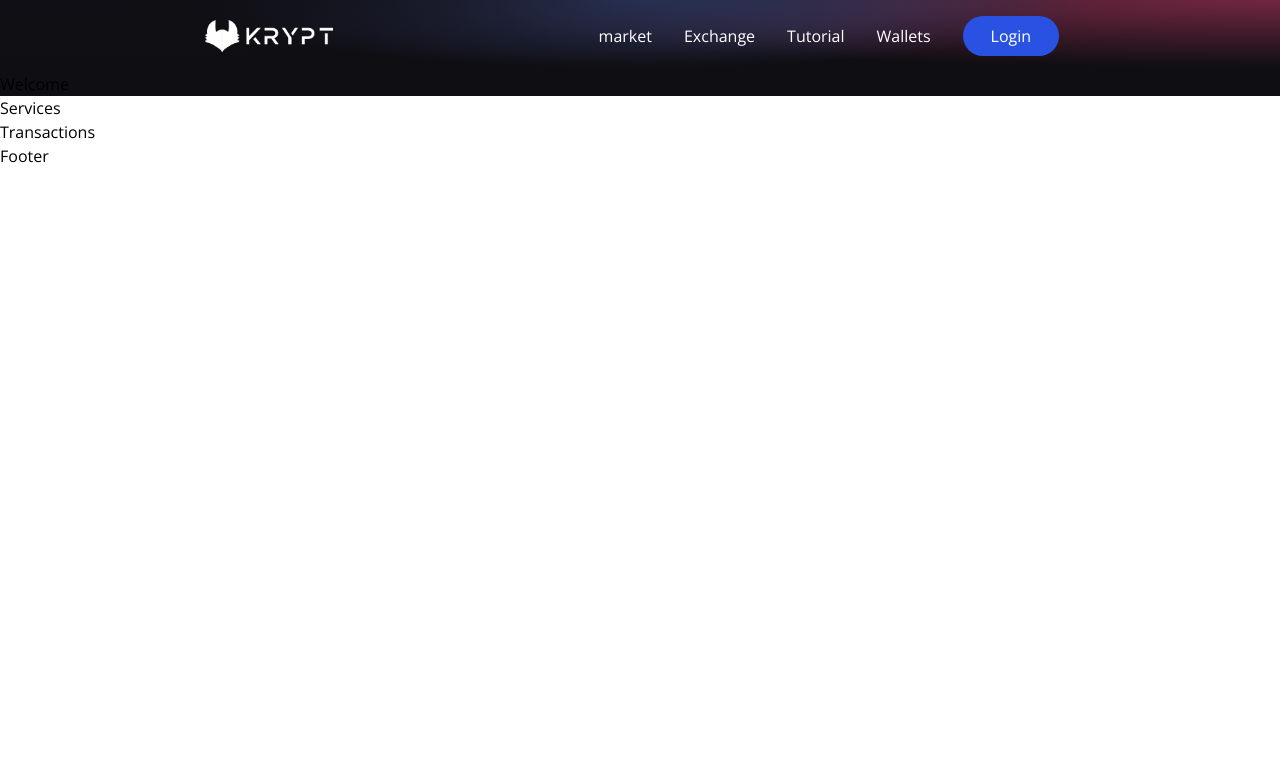
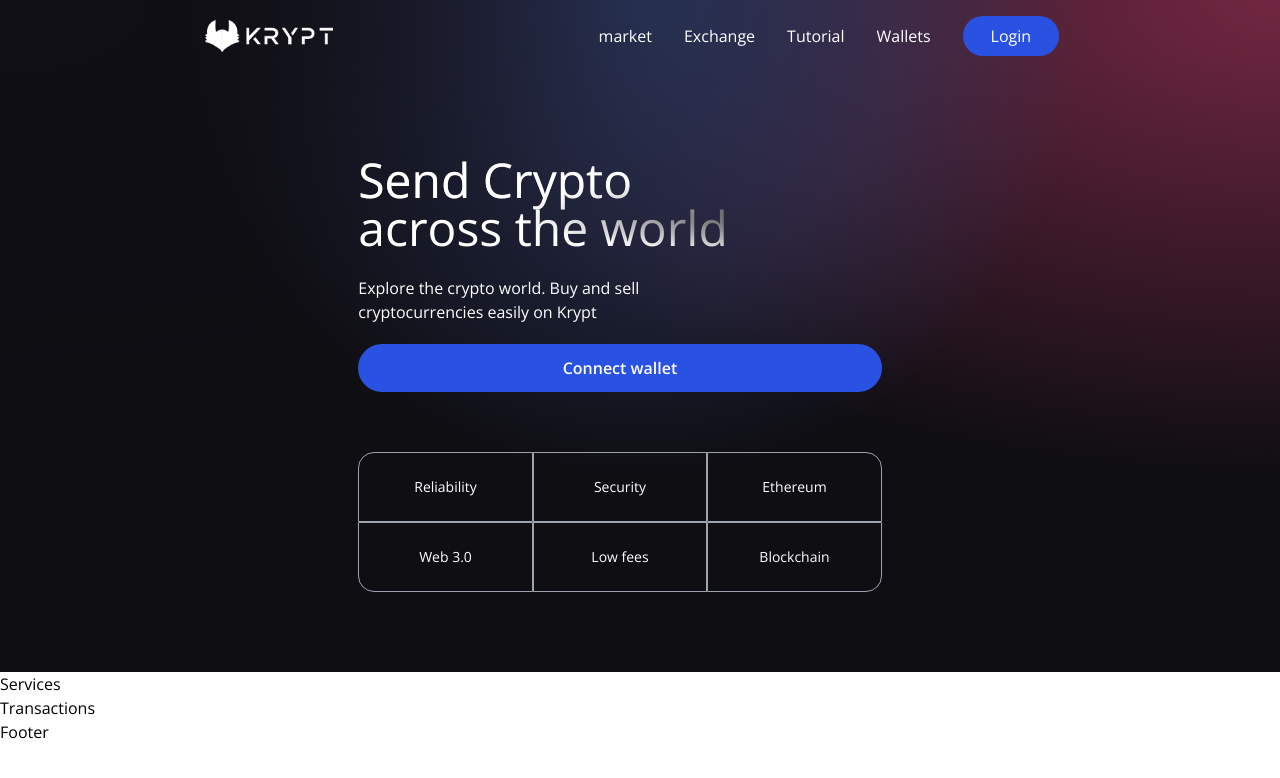
Before and after one commit to kevmhughes/krypt, a React (Vite) app in the folder client/: page / in a window 1280 px wide. Shown: the top 778 px of the page. Built offline with nearby package versions, Linux system fonts and the light colour scheme.

Commit message:
Update Welcome.jsx

```diff
--- a/client/src/components/Welcome.jsx
+++ b/client/src/components/Welcome.jsx
@@ -1,5 +1,46 @@
+import { AiFillPlayCircle } from "react-icons/ai";
+import { SiEthereum } from "react-icons/si";
+import { BsInfoCircle } from "react-icons/bs";
+
+import { Loader } from "./";
+
+const commonStyles =
+  "min-h-[70px] sm:px-0 px-2 sm:min-w-[120px] flex justify-center items-center border-[0.5px] border-gray-400 text-sm font-light text-white";
+
 const Welcome = () => {
-  return <h1>Welcome</h1>;
+  const connectWallet = () => {};
+
+  return (
+    <div className="flex w-full justify-center items-center">
+      <div className="flex md:flex-row flex-col items-start justify-between md:p-20 py-12 px-44">
+        <div className="flex flex-1 justify-start flex-col md:mr-10">
+          <h1 className="text-3xl sm:text-5xl text-white text-gradient py-1">
+            Send Crypto <br /> across the world
+          </h1>
+          <p className="text-left mt-5 text-white font-light md:w-9/12 w-11/12 text-base">
+            Explore the crypto world. Buy and sell cryptocurrencies easily on
+            Krypt
+          </p>
+          <button
+            type="button"
+            onClick={connectWallet}
+            className="flex flex-row justify-center items-center my-5 bg-[#2952e3] p-3 rounded-full cursor-pointer hover:bg-[#2546bd]"
+          >
+            <p className="text-white text-base font-semibold">Connect wallet</p>
+          </button>
+          <div className="grid sm:grid-cols-3 grid-cols-2 w-full mt-10">
+            <div className={`rounded-tl-2xl ${commonStyles}`}>Reliability</div>
+            <div className={commonStyles}>Security</div>
+            <div className={`rounded-tr-2xl ${commonStyles}`}>Ethereum</div>
+            <div className={`rounded-bl-2xl ${commonStyles}`}>Web 3.0</div>
+            <div className={commonStyles}>Low fees</div>
+            <div className={`rounded-br-2xl ${commonStyles}`}>Blockchain</div>
+          </div>
+        </div>
+        <div></div>
+      </div>
+    </div>
+  );
 };
 
 export default Welcome;
```
